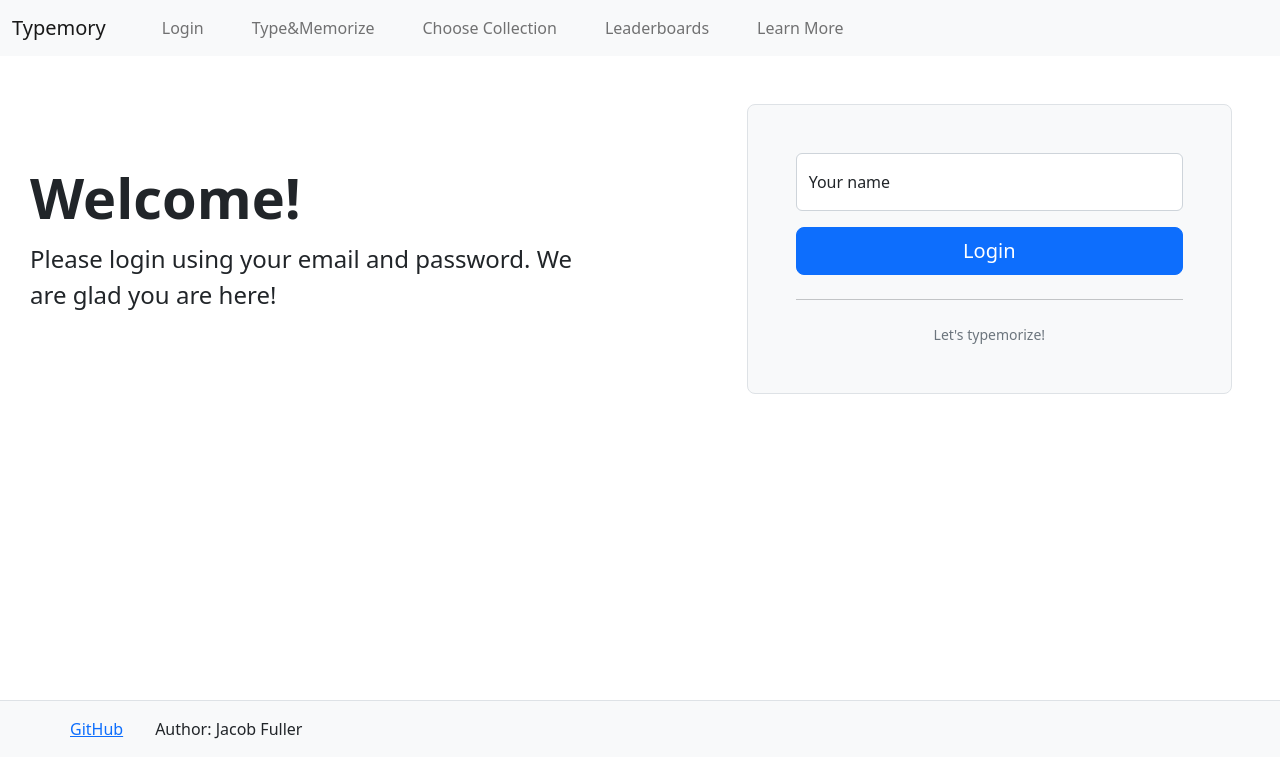
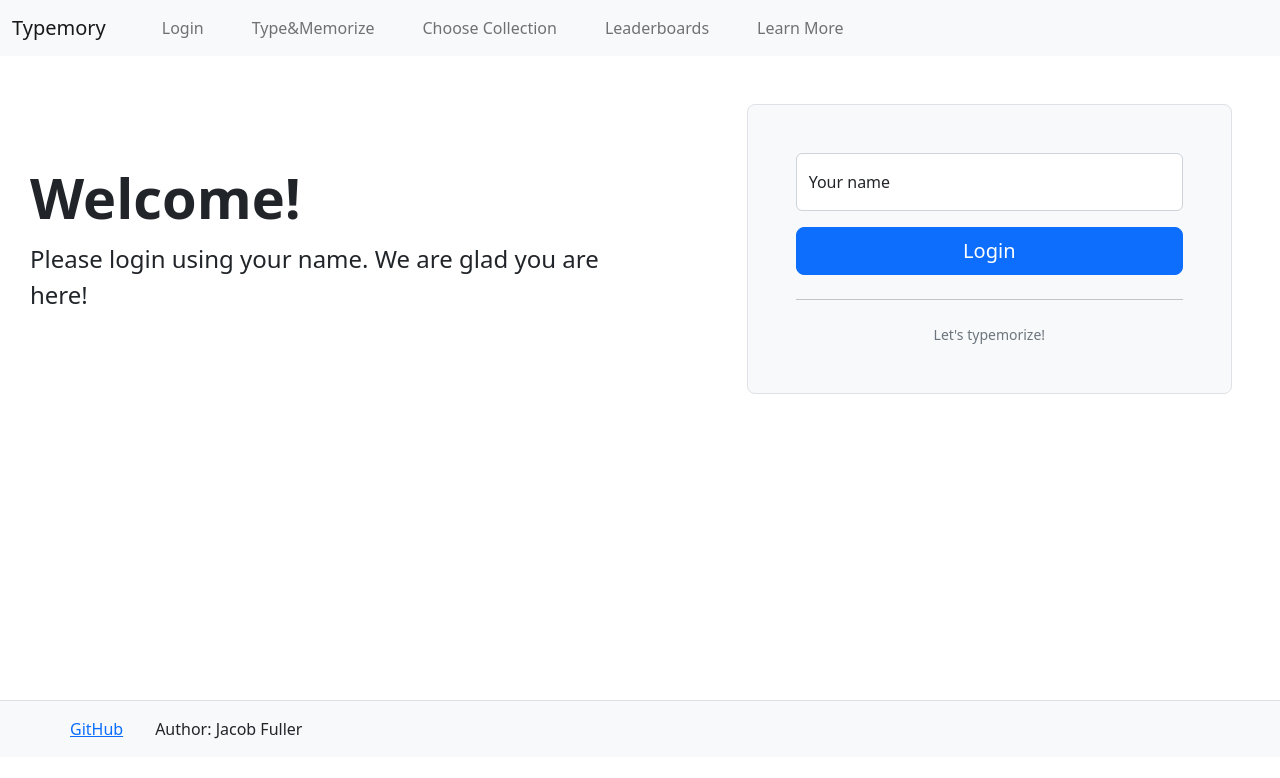
Before and after one commit to jakefull/startup, a plain HTML site: page typemory-html/index.html in a window 1280 px wide. Drawn offline with nearby package versions, Linux system fonts and the light colour scheme.

Commit message:
Text fix on welcome page

```diff
--- a/typemory-html/index.html
+++ b/typemory-html/index.html
@@ -34,7 +34,7 @@
           <div class="row align-items-center g-lg-5 py-5">
             <div class="col-lg-7 text-center text-lg-start">
               <h1 class="display-4 fw-bold lh-1 mb-3"style="margin-left: 30px;">Welcome!</h1>
-              <p class="col-lg-10 fs-4" style="margin-left: 30px;">Please login using your email and password. We are glad you are here!</p>
+              <p class="col-lg-10 fs-4" style="margin-left: 30px;">Please login using your name. We are glad you are here!</p>
             </div>
             <div class="col-md-10 mx-auto col-lg-5">
               <form method="get" action="type.html" class="p-4 p-md-5 border rounded-3 bg-light">
```
